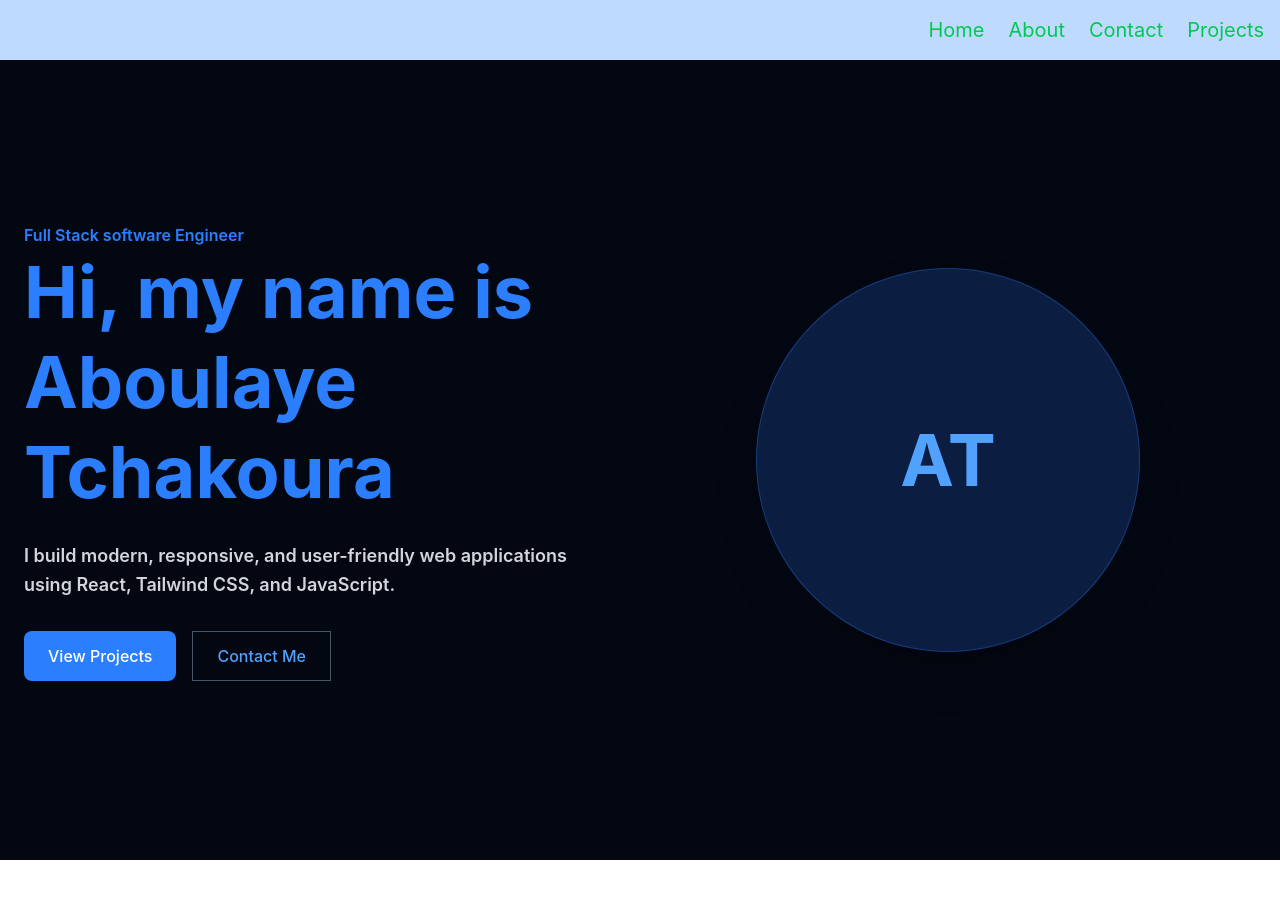
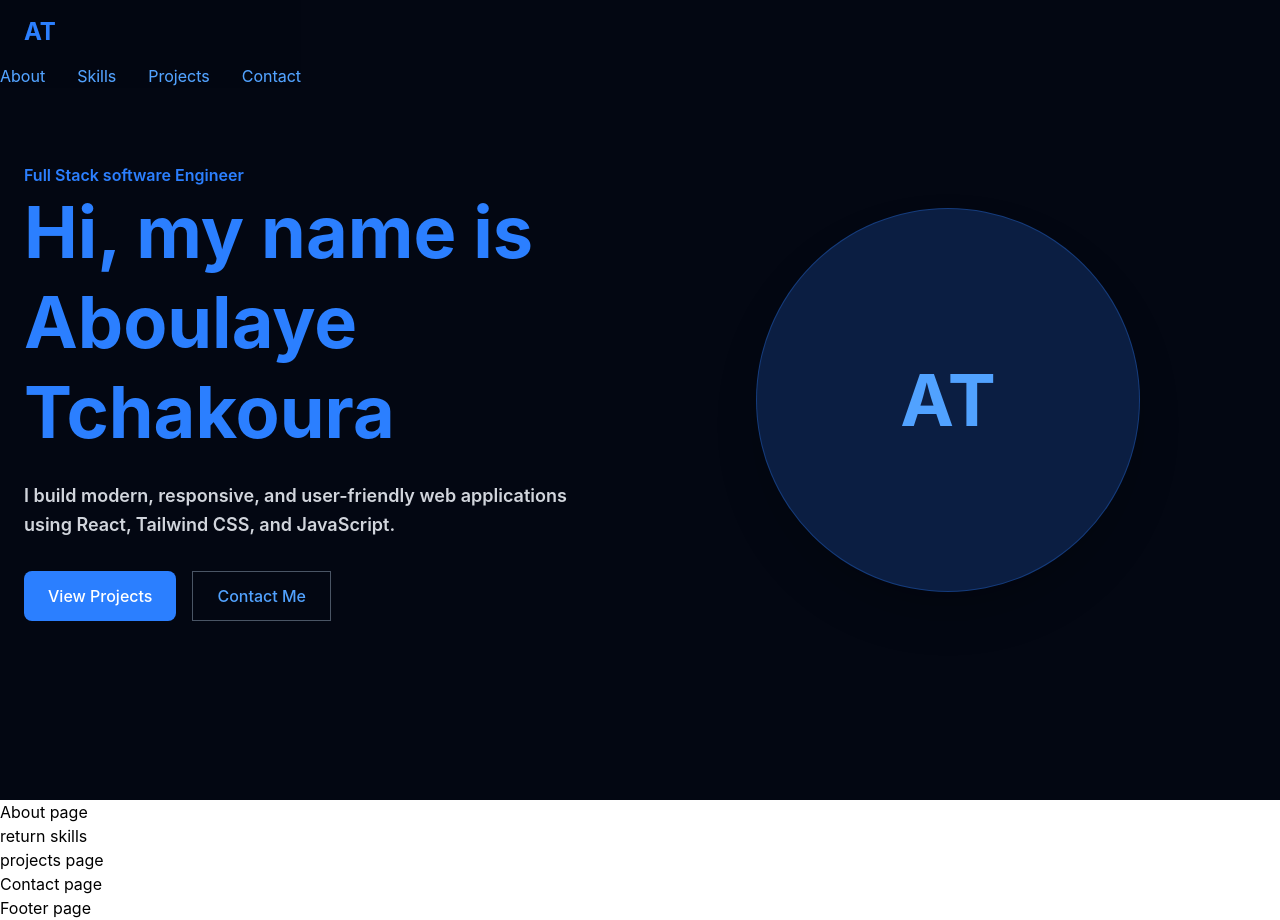
Before and after one commit to abdel1413/portfolioApp, a React (Vite) app: page / in a window 1280 px wide. Before the commit the page ends 860 px from the top, so only its background shows below. Built offline with nearby package versions, Linux system fonts and the light colour scheme.

Commit message:
restructure the component to use single route + hrefs

```diff
--- a/src/App.jsx
+++ b/src/App.jsx
@@ -3,10 +3,11 @@ import { } from 'react'
 
 import './App.css'
 import { Routes,Route } from 'react-router-dom'
-import { Home } from './components/Home'
+import { Home } from './Pages/Home'
 import { About } from './components/About'
 import { Contact } from './components/Contact'
 import { Projects } from './components/Projects'
+import { Skills } from './components/Skills'
 
 
 function App() {
@@ -16,10 +17,10 @@ function App() {
 
    <Routes>
     <Route index element={<Home/>} />
-    <Route path='/home' element={<Home/>} />
     <Route path='/about' element={<About/>}/>
+    <Route path='/skills' element={<Skills/>} />
+    <Route path='/projects' element={<Projects/>}/>
     <Route  path='/contact' element={<Contact/>}/>
-    <Route path='/projects' element={<Projects/>}/>
    </Routes>
 
   )
--- /dev/null
+++ b/src/Pages/Home.jsx
@@ -0,0 +1,20 @@
+import { About } from "../components/About"
+import { Contact } from "../components/Contact"
+import { Footer } from "../components/Footer"
+import { Hero } from "../components/Hero"
+import { Navbar } from "../components/Navbar"
+import { Projects } from "../components/Projects"
+import { Skills } from "../components/Skills"
+
+ export const Home =()=>{
+    return(<>
+     <Navbar/>
+     <Hero />
+     <About/>
+     <Skills/>
+     <Projects/>
+     <Contact/>
+     <Footer/>
+
+    </>)
+ }
--- /dev/null
+++ b/src/components/Footer.jsx
@@ -0,0 +1,7 @@
+export const Footer =()=> {
+    return (
+        <>
+        <div>Footer page</div>
+        </>
+    )
+}
--- a/src/components/Home.jsx
+++ b/src/components/Hero.jsx
@@ -1,9 +1,7 @@
-import { Navbar } from "./Navbar"
-
- export const Home =()=>{
-    return(<>
-     <Navbar/>
-     <section className="min-h-screen bg-gray-950 text-white flex items-center">
+export const Hero = () =>{
+    return (
+        <>
+   <section className="min-h-screen bg-gray-950 text-white flex items-center">
         <div className="max-w-7xl mx-auto px-6 py-20 w-full grid md: grid-cols-2 items-center gar-12">
 
         <div className="text-blue-500 font-semibold mb-4"
@@ -42,5 +40,6 @@ import { Navbar } from "./Navbar"
 
 
      </section>
-    </>)
- }
+        </>
+    )
+}
--- a/src/components/Navbar.jsx
+++ b/src/components/Navbar.jsx
@@ -2,13 +2,18 @@
 import { Link } from "react-router-dom"
 
 export const Navbar=()=>{
-    return (<nav className="text-xl text-green-500 flex justify-end gap-6 p-4 bg-blue-200 ">
+    return (<nav className=" fixed top-0 left-0 bg-gray-950/80 text-white z-50 ">
+         <div className="max-w-7xl mx-auto px-6 py-4 flex items-center justify-between">
 
-        <Link to="/">Home</Link>
+            <Link to="/" className="text-2xl font-bold text-blue-500">AT</Link>
+         </div>
+         <div className="hidden md:flex items-center gap-8">
 
-        <Link to="/about">About</Link>
-         <Link to="/contact">Contact</Link>
-         <Link to="/projects">Projects</Link>
+            <Link to="/about" className="hover: text-blue-400 transition">About</Link>
+            <Link to="/skills" className="hover: text-blue-400 transition">Skills</Link>
+            <Link to="/projects" className="hover: text-blue-400 transition">Projects</Link>
+            <Link to="/contact" className="hover: text-blue-400 transition">Contact</Link>
+         </div>
 
     </nav>)
 }
--- /dev/null
+++ b/src/components/Skills.jsx
@@ -0,0 +1,8 @@
+export const Skills =()=>{
+    return(
+        <>
+        return skills
+        </>
+    )
+
+}
```
